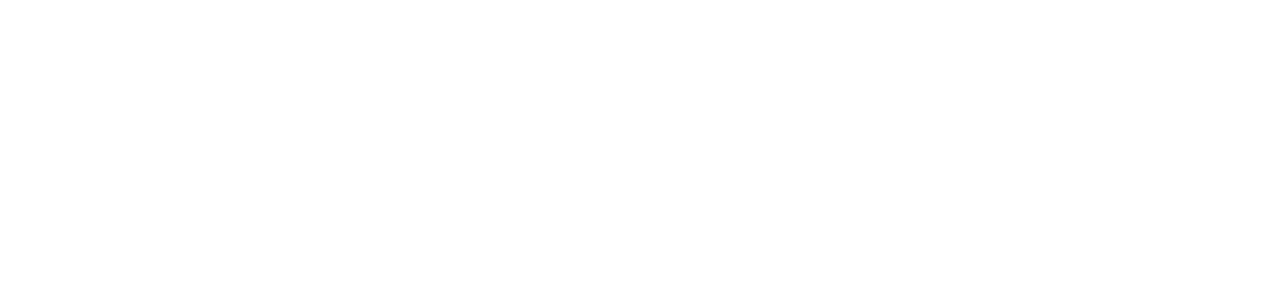
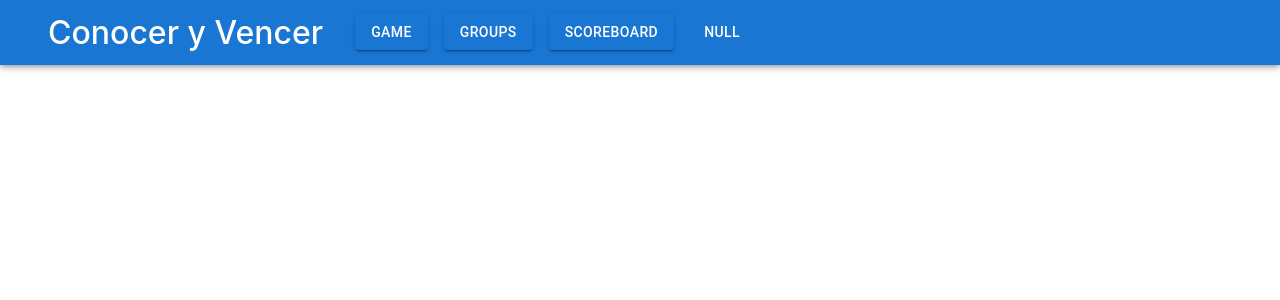
Before and after one commit to Arquisoft/wiq_en2a, a React (Create React App) app in the folder webapp/: page /game/multi-player in a window 1280 px wide. Before the commit this address had no page. Shown: the top 300 px of the page. Built offline with nearby package versions, Linux system fonts and the light colour scheme.

Commit message:
[WIP] refactor game router

```diff
--- a/webapp/src/Router.tsx
+++ b/webapp/src/Router.tsx
@@ -6,6 +6,8 @@
 import { InitPage } from "./pages/init";
 import { ScoreboardPage } from "./pages/scoreboard";
 import ProfilePage from "./pages/userProfile";
+import GameSinglePlayer from "./components/game/GameSinglePlayer";
+import GameMultiPlayer from "./components/game/GameMultiPlayer";
 
 export const AppRouter: React.FC<{}> = () => {
   return (
@@ -14,6 +16,8 @@
         { /* When accessing /game or the other paths, it will be shown as the
             outlet inside RouterLayout*/ }
         <Route path="/game" element={<GamePage />} />
+        <Route path="/game/single-player" element={<GameSinglePlayer />} />
+        <Route path="/game/multi-player" element={<GameMultiPlayer />} />
         <Route path="/groups" element={<GroupsPage />} />
         <Route path="/scoreboard" element={<ScoreboardPage />} />
         <Route path="/profile" element={<ProfilePage />} />
--- a/webapp/src/components/game-layout/GameLayout.tsx
+++ b/webapp/src/components/game-layout/GameLayout.tsx
@@ -1,5 +1,5 @@
 import { useState } from "react";
-import Game from "../game/Game";
+import Game from "../game/GameSinglePlayer";
 import Group from "../group/Group";
 import Scoreboard from "../scoreboard/Scoreboard";
 
--- /dev/null
+++ b/webapp/src/components/game/GameMultiPlayer.tsx
@@ -0,0 +1,11 @@
+import { FC } from 'react'
+
+interface GameMultiPlayerProps {
+
+}
+
+const GameMultiPlayer: FC<GameMultiPlayerProps> = ({}) => {
+  return <div>GameMultiPlayer</div>
+}
+
+export default GameMultiPlayer
--- a/webapp/src/components/game/Game.tsx
+++ b/webapp/src/components/game/GameSinglePlayer.tsx
@@ -30,7 +30,7 @@
   isBot: boolean;
 }
 
-const Game = () => {
+const GameSinglePlayer = () => {
 
     const [questions, setQuestions] = useState<Question4Answers[]>([]);
     const [currentStage, setCurrentStage] = useState(1);
@@ -103,4 +103,4 @@
     )
 }
 
-export default Game;
+export default GameSinglePlayer;
--- a/webapp/src/components/game/LobbyGame.tsx
+++ b/webapp/src/components/game/LobbyGame.tsx
@@ -1,5 +1,5 @@
 import { FC } from 'react'
-import { Player } from './Game';
+import { Player } from './GameSinglePlayer';
 import './LobbyGame.css';
 
 interface LobbyGameProps {
--- a/webapp/src/components/game/PlayingGame.tsx
+++ b/webapp/src/components/game/PlayingGame.tsx
@@ -1,5 +1,5 @@
 import { FC, useState } from 'react'
-import { Player, Question4Answers } from './Game'
+import { Player, Question4Answers } from './GameSinglePlayer'
 import axios from 'axios';
 
 interface PlayingGameProps {
--- a/webapp/src/components/game/ScoreboardGame.tsx
+++ b/webapp/src/components/game/ScoreboardGame.tsx
@@ -1,5 +1,5 @@
 import { FC} from 'react'
-import { Player } from './Game';
+import { Player } from './GameSinglePlayer';
 import './ScoreboardGame.css';
 
 interface ScoreboardGameProps {
--- a/webapp/src/pages/game/index.tsx
+++ b/webapp/src/pages/game/index.tsx
@@ -1,11 +1,16 @@
 import React from "react";
-import Game from "../../components/game/Game";
-import { Container } from "@mui/material";
+import { Button, Container } from "@mui/material";
+import { Link } from "react-router-dom";
 
 export const GamePage: React.FC<{}> = () => {
   return (
     <Container sx={{ mt: 9 }} maxWidth="xl">
-      <Game/>
-    </Container>
+    <Button component={Link} to="/game/single-player" variant="contained" color="primary">
+      Single Player
+    </Button>
+    <Button component={Link} to="/game/multiplayer" variant="contained" color="secondary">
+      Multiplayer
+    </Button>
+  </Container>
   );
 };
```
